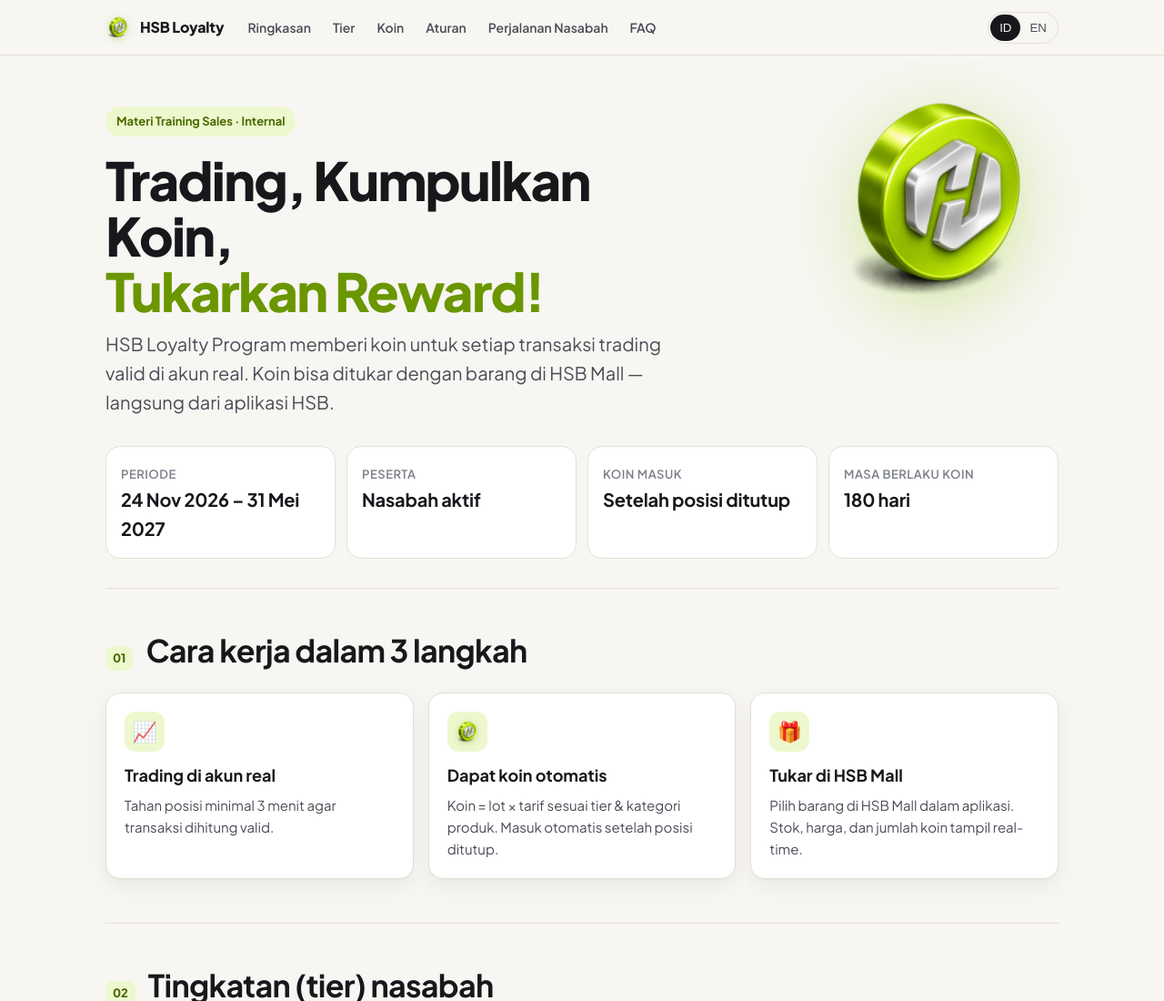
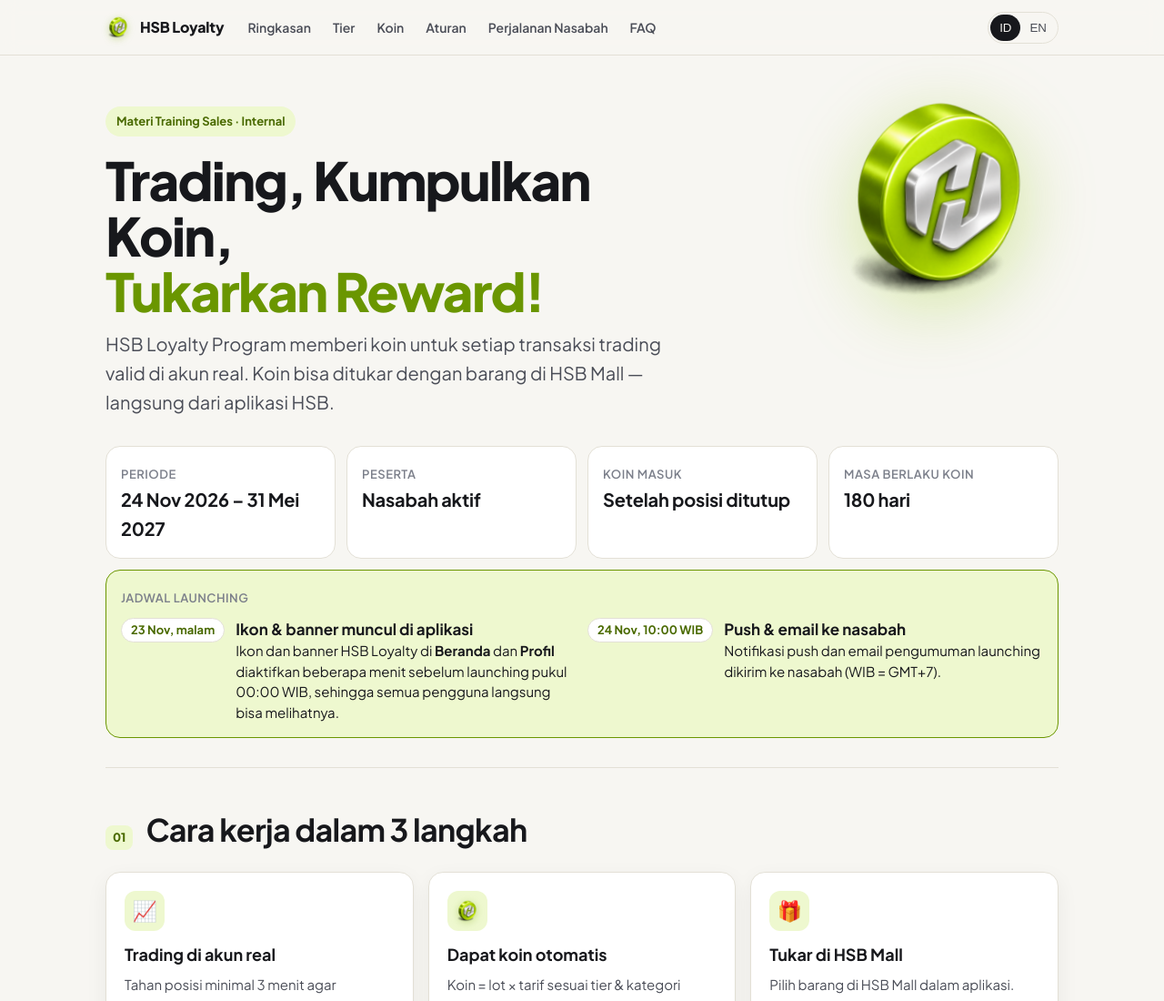
Before and after one commit to nemodao/lytpg_training, a plain HTML site: page index.html in a window 1280 px wide. Shown: the top 1100 px of the page at 91% size. Drawn offline with Linux system fonts and the light colour scheme.

Commit message:
Add launch timeline card: in-app icon/banner tonight, push and email 24 Nov 10:00 WIB

```diff
--- a/index.html
+++ b/index.html
@@ -63,6 +63,13 @@ h1 em{font-style:normal;color:var(--accent)}
 .fact{background:var(--surface);border:1px solid var(--line);border-radius:var(--radius);padding:16px}
 .fact b{display:block;font-size:20px;letter-spacing:-.01em}
 .fact > span{font-size:13px;color:var(--ink-3);font-weight:600;text-transform:uppercase;letter-spacing:.04em}
+.fact.wide{grid-column:1/-1;border-color:var(--accent);background:var(--accent-soft)}
+.fact.wide ol{list-style:none;margin:10px 0 0;padding:0;display:grid;grid-template-columns:1fr 1fr;gap:12px}
+.fact.wide li{display:flex;gap:12px;align-items:flex-start;font-size:15px;line-height:1.5}
+.fact.wide li strong{display:block;font-size:17px;color:var(--ink)}
+.fact.wide li b{display:inline;font-size:inherit;letter-spacing:0}
+.fact.wide .when{flex:none;font-size:13px;font-weight:700;color:var(--accent-ink);background:var(--surface);border:1px solid var(--line);border-radius:999px;padding:3px 10px;white-space:nowrap}
+@media (max-width:820px){.fact.wide ol{grid-template-columns:1fr}.fact.wide li{flex-direction:column;gap:6px}}
 @media (max-width:820px){.facts{grid-template-columns:repeat(2,1fr)}}
 
 /* sections */
@@ -224,6 +231,12 @@ footer .wrap{display:flex;flex-wrap:wrap;gap:12px;justify-content:space-between}
       <div class="fact"><span class="id">Peserta</span><span class="en">Who</span><b><span class="id">Nasabah aktif</span><span class="en">Active clients</span></b></div>
       <div class="fact"><span class="id">Koin masuk</span><span class="en">Coins credited</span><b><span class="id">Setelah posisi ditutup</span><span class="en">After position closes</span></b></div>
       <div class="fact"><span class="id">Masa berlaku koin</span><span class="en">Coin validity</span><b><span class="id">180 hari</span><span class="en">180 days</span></b></div>
+      <div class="fact wide"><span class="id">Jadwal launching</span><span class="en">Launch timeline</span>
+        <ol>
+          <li><span class="when"><span class="id">23 Nov, malam</span><span class="en">23 Nov, night</span></span><span><strong><span class="id">Ikon &amp; banner muncul di aplikasi</span><span class="en">Icon &amp; banner go live in the app</span></strong><span class="id">Ikon dan banner HSB Loyalty di <b>Beranda</b> dan <b>Profil</b> diaktifkan beberapa menit sebelum launching pukul 00:00 WIB, sehingga semua pengguna langsung bisa melihatnya.</span><span class="en">The HSB Loyalty icon and banner on <b>Home</b> and <b>Profile</b> are switched on a few minutes before the 00:00 WIB launch, so every user sees them right away.</span></span></li>
+          <li><span class="when"><span class="id">24 Nov, 10:00 WIB</span><span class="en">24 Nov, 10:00 WIB</span></span><span><strong><span class="id">Push &amp; email ke nasabah</span><span class="en">Push &amp; email to clients</span></strong><span class="id">Notifikasi push dan email pengumuman launching dikirim ke nasabah (WIB = GMT+7).</span><span class="en">A push notification and an email announcing the launch are sent to clients (WIB = GMT+7).</span></span></li>
+        </ol>
+      </div>
     </div>
   </div>
 
```
